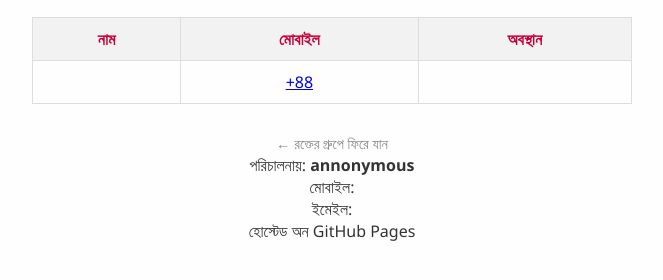
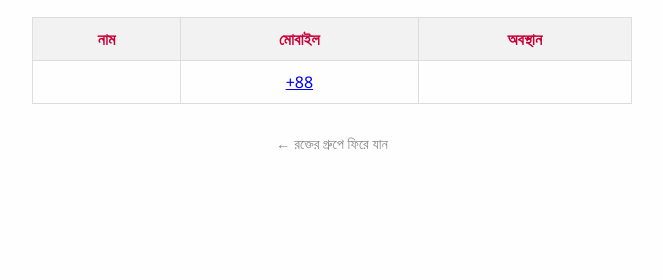
Before and after one commit to shadmanshakibsium/bloodforpanchagarh, a plain HTML site: page blood/boda/ab_negative.html in a window 1280 px wide. Shown: the part 144-424 px from the top of the page, without its empty margins (308-971 px from the left). Drawn offline with Linux system fonts and the light colour scheme.

Commit message:
Update ab_negative.html

```diff
--- a/blood/boda/ab_negative.html
+++ b/blood/boda/ab_negative.html
@@ -86,13 +86,5 @@
   </script>
 
 
-<footer>
-  পরিচালনায়: <strong>annonymous</strong><br>
-  মোবাইল: <a href="tel:"></a> <br>
-  ইমেইল: <a href="mailto:"></a><br>
-  হোস্টেড অন GitHub Pages
-</footer>
-
-
 </body>
 </html>
```
